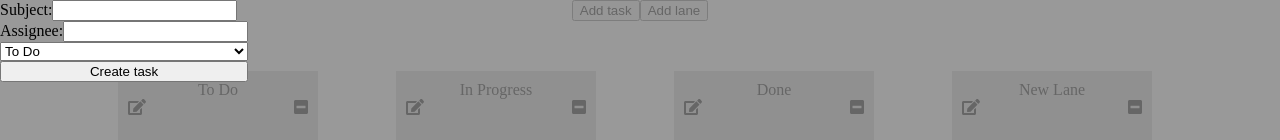
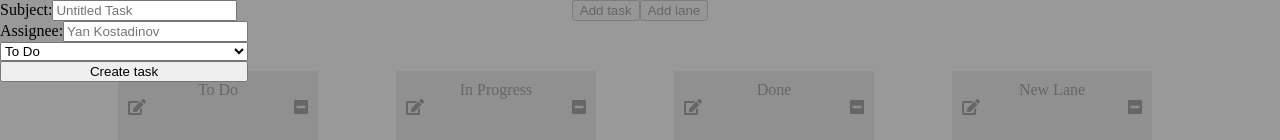
Before and after one commit to yankostadinov/kanban, a React app: page / in a window 1280 px wide. Both pictures are taken after a click on the button "Add task". Shown: the top 140 px of the page. Built offline with nearby package versions, Linux system fonts and the light colour scheme; data requests are answered from the project's data file; the HTML template or start-up script is replaced by a standard one.

Commit message:
feat: handle default new task values

```diff
--- a/src/components/Board.jsx
+++ b/src/components/Board.jsx
@@ -36,7 +36,7 @@ class Board extends Component {
 		this.setState({ lanes: this.state.lanes.concat(laneResponse.data) });
 	}
 
-	async addTask({ date = Date.now(), lane, subject = 'New Task', assignee = 'Yan Kostadinov' } = {}) {
+	async addTask({ date = Date.now(), lane, subject, assignee } = {}) {
 		const newTask = { date, lane, subject, assignee };
 		const taskResponse = await Axios.post('http://localhost:3000/tasks', newTask);
 
--- a/src/components/TaskModal.jsx
+++ b/src/components/TaskModal.jsx
@@ -5,13 +5,16 @@ import './TaskModal.css';
 const TaskModal = ({ onSubmit, lanes }) => {
 	const submitHandler = event => {
 		event.preventDefault();
-		onSubmit({ subject: event.target.subject.value, assignee: event.target.assignee.value, lane: parseInt(event.target.lane.value) });
+		onSubmit({
+			subject: event.target.subject.value || event.target.subject.placeholder,
+			assignee: event.target.assignee.value || event.target.assignee.placeholder,
+			lane: parseInt(event.target.lane.value) });
 	};
 
 	return (
 		<form className="task-modal" onSubmit={submitHandler}>
-			<span>Subject:<input type="text" name="subject" id="subject"/></span>
-			<span>Assignee:<input type="text" name="assignee" id="assignee"/></span>
+			<span>Subject:<input type="text" name="subject" id="subject" placeholder="Untitled Task" /></span>
+			<span>Assignee:<input type="text" name="assignee" id="assignee" placeholder="Yan Kostadinov" /></span>
 			<select name="lane" id="lane">
 				{lanes.map(lane => <option value={lane.id} key={lane.id}>{lane.title}</option>)}
 			</select>
```
